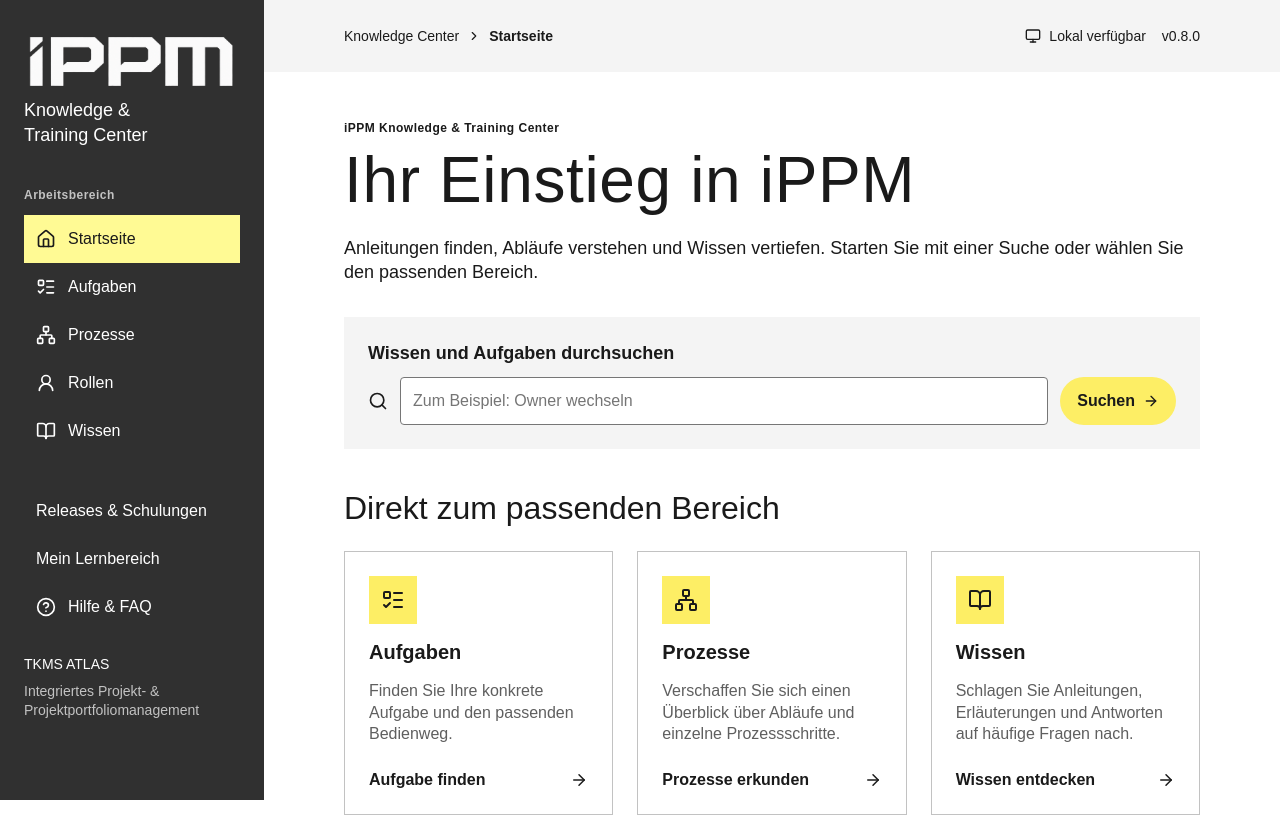
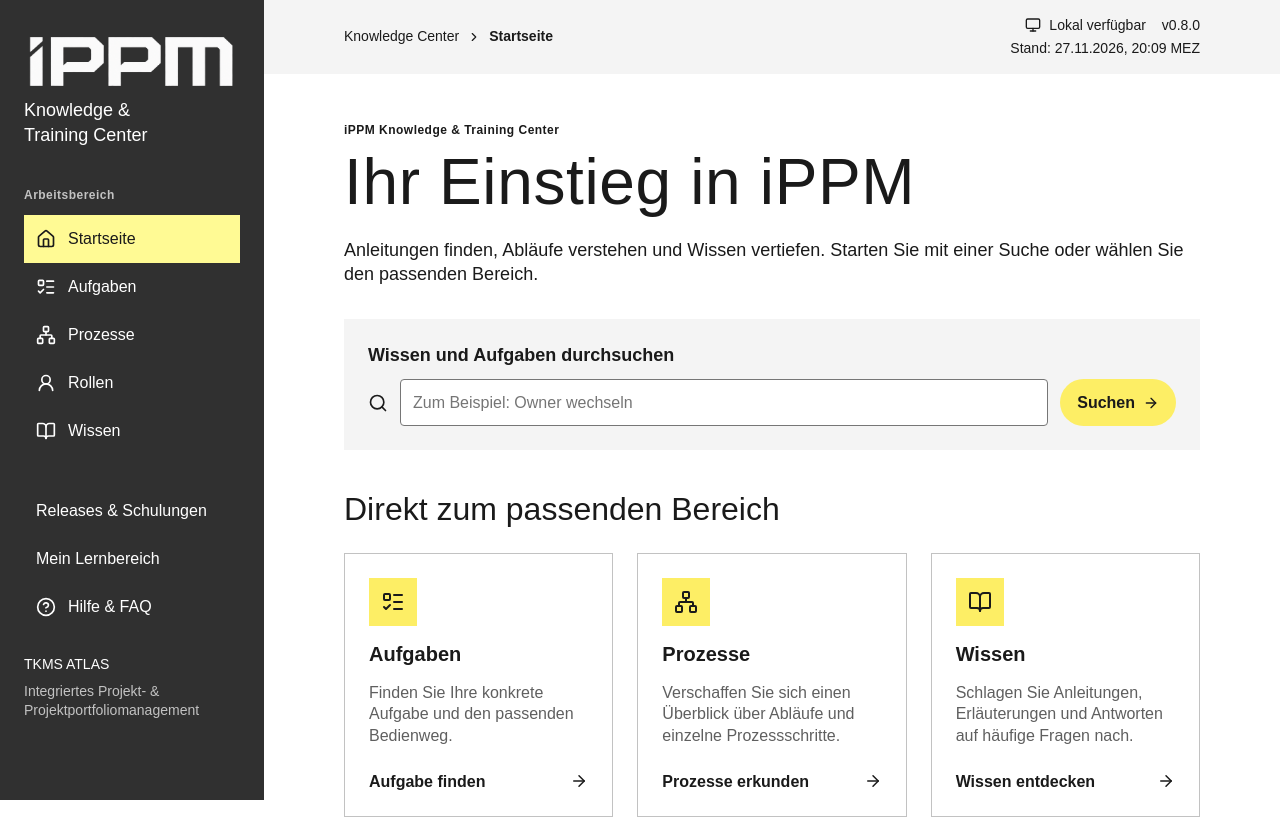
Before and after one commit to DSSensaya/iPPM-Knowledge-Training-Center, a React (Vite) app: page / in a window 1280 px wide. Shown: the top 819 px of the page. Built offline with nearby package versions, Linux system fonts and the light colour scheme.

Commit message:
feat: show application build timestamp

```diff
--- a/src/App.tsx
+++ b/src/App.tsx
@@ -33,6 +33,16 @@
   { path: '/rollen', label: 'Rollen', icon: UserRound },
   { path: '/wissen', label: 'Wissen', icon: BookOpen },
 ];
+
+const applicationStand = new Intl.DateTimeFormat('de-DE', {
+  day: '2-digit',
+  month: '2-digit',
+  year: 'numeric',
+  hour: '2-digit',
+  minute: '2-digit',
+  timeZone: 'Europe/Berlin',
+  timeZoneName: 'short',
+}).format(new Date(__APP_BUILD_TIME__));
 
 export default function App() {
   const [route, setRoute] = useState(window.location.hash.slice(1) || '/');
@@ -323,9 +333,14 @@
             <strong>{current}</strong>
           </div>
           <div className="local-status">
-            <Monitor size={16} aria-hidden="true" />
-            <span>Lokal verfügbar</span>
-            <span className="prototype-label">v0.8.0</span>
+            <div className="local-status-summary">
+              <Monitor size={16} aria-hidden="true" />
+              <span>Lokal verfügbar</span>
+              <span className="prototype-label">v{__APP_VERSION__}</span>
+            </div>
+            <span title="Zeitpunkt der Erstellung dieses Anwendungsstands">
+              Stand: <time dateTime={__APP_BUILD_TIME__}>{applicationStand}</time>
+            </span>
           </div>
         </header>
         <main id="main" ref={main} tabIndex={-1}>
--- a/src/styles.css
+++ b/src/styles.css
@@ -212,6 +212,7 @@
 .topbar {
   min-height: 72px;
   display: flex;
+  flex-wrap: wrap;
   gap: 16px;
   align-items: center;
   justify-content: space-between;
@@ -219,10 +220,17 @@
   background: var(--base);
 }
 .breadcrumb,
-.local-status {
+.local-status-summary {
   display: flex;
   align-items: center;
   gap: 8px;
+  font-size: 14px;
+}
+.local-status {
+  display: flex;
+  flex-direction: column;
+  align-items: flex-end;
+  gap: 4px;
   font-size: 14px;
 }
 .prototype-label {
@@ -927,7 +935,7 @@
   .sidebar {
     display: none;
     z-index: 10;
-    top: 72px;
+    top: 128px;
     width: min(320px, 100vw);
   }
   .sidebar.open {
@@ -940,11 +948,16 @@
     display: inline-flex !important;
   }
   .topbar {
+    min-height: 128px;
+    row-gap: 8px;
     padding: 12px 24px;
   }
-  .breadcrumb > span,
+  .breadcrumb > span {
+    display: none;
+  }
   .local-status {
-    display: none;
+    flex-basis: 100%;
+    align-items: flex-start;
   }
   main {
     padding: 32px 24px;
--- a/src/vite-env.d.ts
+++ b/src/vite-env.d.ts
@@ -1,2 +1,4 @@
 /// <reference types="vite/client" />
 declare const __LOCAL_EDITOR__: boolean;
+declare const __APP_VERSION__: string;
+declare const __APP_BUILD_TIME__: string;
--- a/vite.config.ts
+++ b/vite.config.ts
@@ -1,6 +1,7 @@
 import { defineConfig } from 'vite';
 import react from '@vitejs/plugin-react';
 import { contentValidationPlugin, localEditorPlugin } from './scripts/local-editor-plugin';
+import packageInfo from './package.json';
 
 export default defineConfig(({ command, mode }) => {
   const editing = mode === 'local-edit';
@@ -12,7 +13,11 @@
     ],
     base: './',
     cacheDir: editing ? 'node_modules/.vite-local-edit' : undefined,
-    define: { __LOCAL_EDITOR__: JSON.stringify(editing) },
+    define: {
+      __LOCAL_EDITOR__: JSON.stringify(editing),
+      __APP_VERSION__: JSON.stringify(packageInfo.version),
+      __APP_BUILD_TIME__: JSON.stringify(new Date().toISOString()),
+    },
     server: editing ? { host: '127.0.0.1', port: 5174, strictPort: true, hmr: false } : undefined,
   };
 });
```
Also changed, not shown: 2 other files (tests, documents, lock files or other folders).
